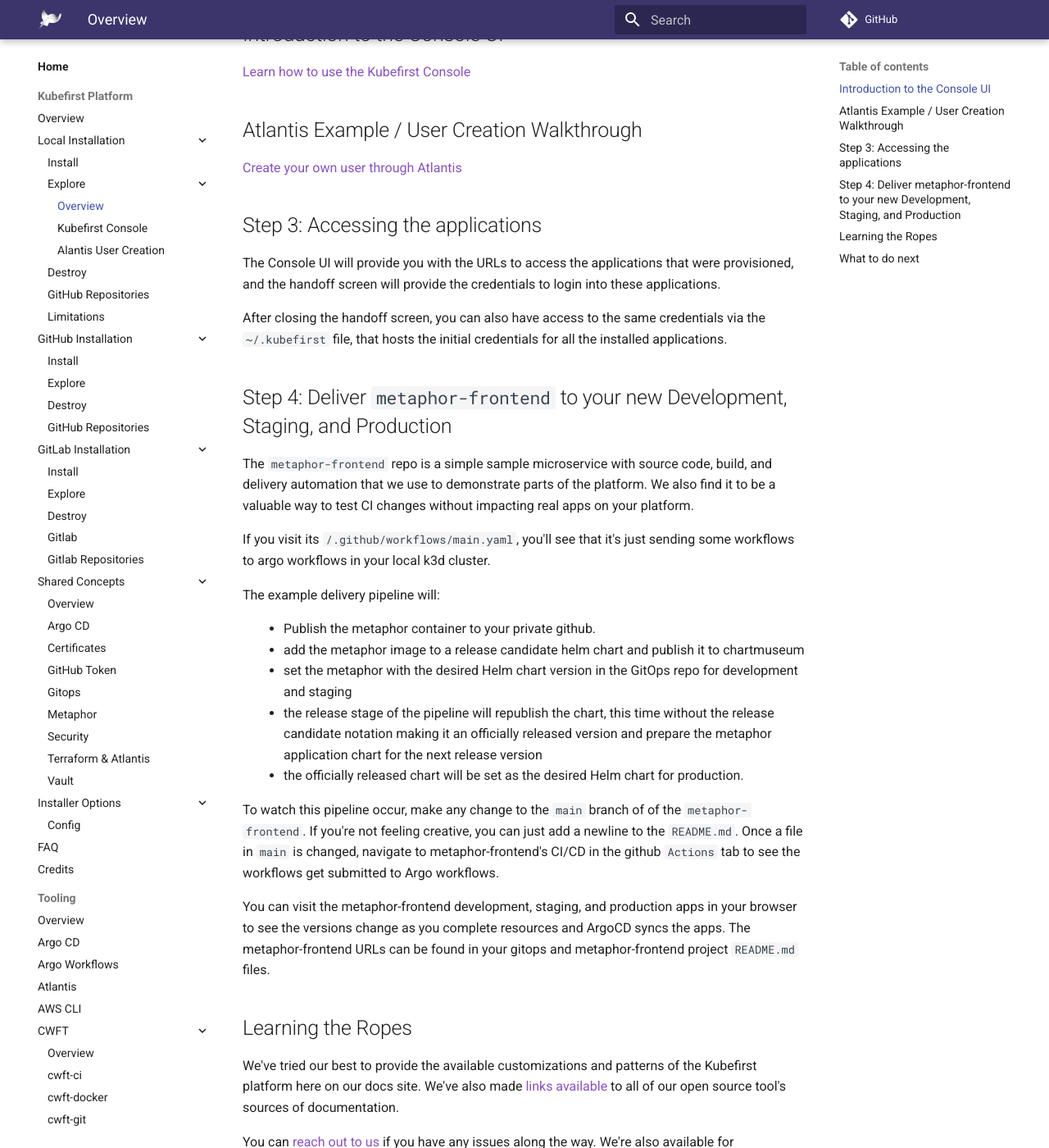
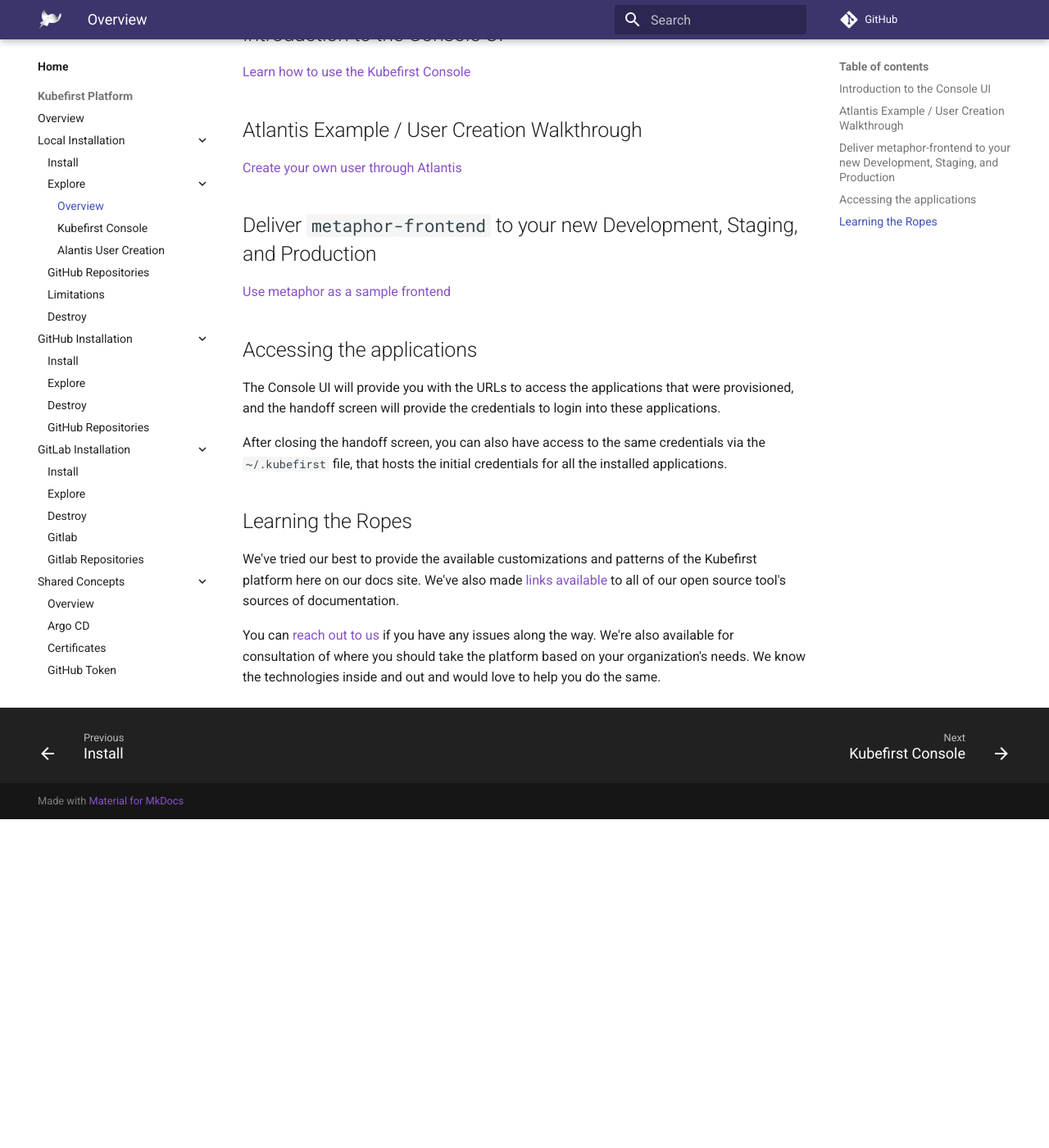
Before and after one commit to konstructio/kubefirst, an MkDocs documentation site: the page built from docs/kubefirst/local/explore/overview.md, in a window 1280 px wide and 1400 px high, scrolled down 1027 px. Shown: the whole window at 82% size. Built offline with MkDocs 1.6.1 and Material for MkDocs 9.7.7, drawn with Linux system fonts in a browser that asks for light colours; comment, search, counter and statistics services are not loaded; after the commit the page ends 2026 px from its top, so only the background shows below that; some of the changed text lies outside the part shown.

Commit message:
fix(docs): restructure metaphor walkthrough

```diff
--- a/docs/kubefirst/local/explore/overview.md
+++ b/docs/kubefirst/local/explore/overview.md
@@ -33,38 +33,18 @@
 
 [Create your own user through Atlantis](../user-creation.md)
 
-## Step 3: Accessing the applications
+## Deliver `metaphor-frontend` to your new Development, Staging, and Production
+
+[Use metaphor as a sample frontend](../metaphor.md)
+
+## Accessing the applications
 
 The Console UI will provide you with the URLs to access the applications that were provisioned, and the handoff screen will provide the credentials to login into these applications.
 
 After closing the handoff screen, you can also have access to the same credentials via the `~/.kubefirst` file, that hosts the initial credentials for all the installed applications.
-
-## Step 4: Deliver `metaphor-frontend` to your new Development, Staging, and Production
-
-The `metaphor-frontend` repo is a simple sample microservice with source code, build, and delivery automation that we use to demonstrate parts of the platform. We also find it to be a valuable way to test CI changes without impacting real apps on your platform.
-
-If you visit its `/.github/workflows/main.yaml`, you'll see that it's just sending some workflows to argo workflows in your local k3d cluster.
-
-The example delivery pipeline will:
-
-- Publish the metaphor container to your private github.
-- add the metaphor image to a release candidate helm chart and publish it to chartmuseum
-- set the metaphor with the desired Helm chart version in the GitOps repo for development and staging
-- the release stage of the pipeline will republish the chart, this time without the release candidate notation making it an officially released version and prepare the metaphor application chart for the next release version
-- the officially released chart will be set as the desired Helm chart for production.
-
-To watch this pipeline occur, make any change to the `main` branch of of the `metaphor-frontend`. If you're not feeling creative, you can just add a newline to the `README.md`. Once a file in `main` is changed, navigate to metaphor-frontend's CI/CD in the github `Actions` tab to see the workflows get submitted to Argo workflows.
-
-You can visit the metaphor-frontend development, staging, and production apps in your browser to see the versions change as you complete resources and ArgoCD syncs the apps. The metaphor-frontend URLs can be found in your gitops and metaphor-frontend project `README.md` files.
 
 ## Learning the Ropes
 
 We've tried our best to provide the available customizations and patterns of the Kubefirst platform here on our docs site. We've also made [links available](../../credit.md) to all of our open source tool's sources of documentation.
 
 You can [reach out to us](../../../community/index.md) if you have any issues along the way. We're also available for consultation of where you should take the platform based on your organization's needs. We know the technologies inside and out and would love to help you do the same.
-
-## What to do next
-
-Continue your journey:
-
-- [Destroying](./destroy.md)
--- a/mkdocs.yml
+++ b/mkdocs.yml
@@ -35,9 +35,9 @@
           - Overview: 'kubefirst/local/explore/overview.md'
           - Kubefirst Console: 'kubefirst/local/explore/console.md'
           - Alantis User Creation: 'kubefirst/local/explore/user-creation.md'
-        - Destroy: 'kubefirst/local/destroy.md'
         - GitHub Repositories: 'kubefirst/local/github-repositories.md'
         - Limitations: 'kubefirst/local/limitations.md'
+        - Destroy: 'kubefirst/local/destroy.md'
       - GitHub Installation:
         - Install: 'kubefirst/github/install.md'
         - Explore: 'kubefirst/github/explore.md'
```
Also changed, not shown: docs/kubefirst/local/explore/metaphor.md (added, +19 -0 lines), docs/kubefirst/local/explore/user-creation.md (+0 -5 lines), docs/img/kubefirst/local/metaphor-frontend-development.png (added), docs/img/kubefirst/local/metaphor-readme-update.png (added).
